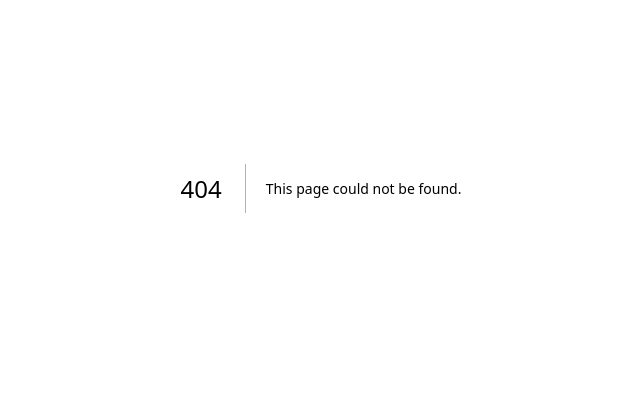
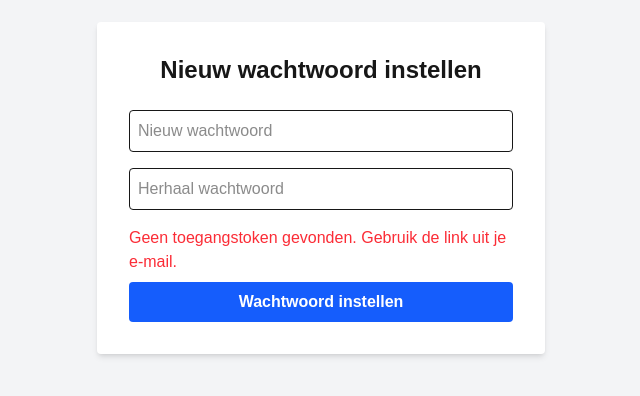
Before and after one commit to chinfosieeuw9-prog/misterplace, a Next.js app: page /reset-password in a window 1280 px wide. Before the commit this address had no page. Shown: the part 212-608 px from the top of the page, without its empty margins (319-959 px from the left). Built offline with nearby package versions, Linux system fonts and the light colour scheme.

Commit message:
Add reset password page with form validation and user feedback

```diff
--- /dev/null
+++ b/src/app/reset-password/page.tsx
@@ -0,0 +1,80 @@
+"use client";
+import { useState, useEffect } from "react";
+import { useRouter, useSearchParams } from "next/navigation";
+import { supabase } from "../../utils/supabaseClient";
+
+export default function ResetPasswordPage() {
+  const [password, setPassword] = useState("");
+  const [confirm, setConfirm] = useState("");
+  const [error, setError] = useState("");
+  const [success, setSuccess] = useState(false);
+  const [loading, setLoading] = useState(false);
+  const router = useRouter();
+  const searchParams = useSearchParams();
+  const accessToken = searchParams.get("access_token");
+
+  useEffect(() => {
+    if (!accessToken) {
+      setError("Geen toegangstoken gevonden. Gebruik de link uit je e-mail.");
+    }
+  }, [accessToken]);
+
+  async function handleReset(e: React.FormEvent) {
+    e.preventDefault();
+    setError("");
+    if (!password || password.length < 6) {
+      setError("Wachtwoord moet minimaal 6 tekens zijn.");
+      return;
+    }
+    if (password !== confirm) {
+      setError("Wachtwoorden komen niet overeen.");
+      return;
+    }
+    setLoading(true);
+    const { error } = await supabase.auth.updateUser({ password });
+    setLoading(false);
+    if (error) setError(error.message);
+    else {
+      setSuccess(true);
+      setTimeout(() => router.push("/auth"), 2000);
+    }
+  }
+
+  return (
+    <div className="min-h-screen flex items-center justify-center bg-gray-100 dark:bg-gray-900">
+      <div className="bg-white dark:bg-gray-800 p-8 rounded shadow-md w-full max-w-md">
+        <h2 className="text-2xl font-bold mb-6 text-center">Nieuw wachtwoord instellen</h2>
+        {success ? (
+          <div className="text-green-600 text-center">Wachtwoord succesvol gewijzigd! Je wordt doorgestuurd...</div>
+        ) : (
+          <form onSubmit={handleReset}>
+            <input
+              type="password"
+              placeholder="Nieuw wachtwoord"
+              value={password}
+              onChange={e => setPassword(e.target.value)}
+              className="w-full p-2 mb-4 border rounded"
+              required
+            />
+            <input
+              type="password"
+              placeholder="Herhaal wachtwoord"
+              value={confirm}
+              onChange={e => setConfirm(e.target.value)}
+              className="w-full p-2 mb-4 border rounded"
+              required
+            />
+            {error && <div className="text-red-500 mb-2">{error}</div>}
+            <button
+              type="submit"
+              className="w-full bg-blue-600 text-white py-2 rounded font-semibold hover:bg-blue-700"
+              disabled={loading || !accessToken}
+            >
+              {loading ? "Bezig..." : "Wachtwoord instellen"}
+            </button>
+          </form>
+        )}
+      </div>
+    </div>
+  );
+}
```
